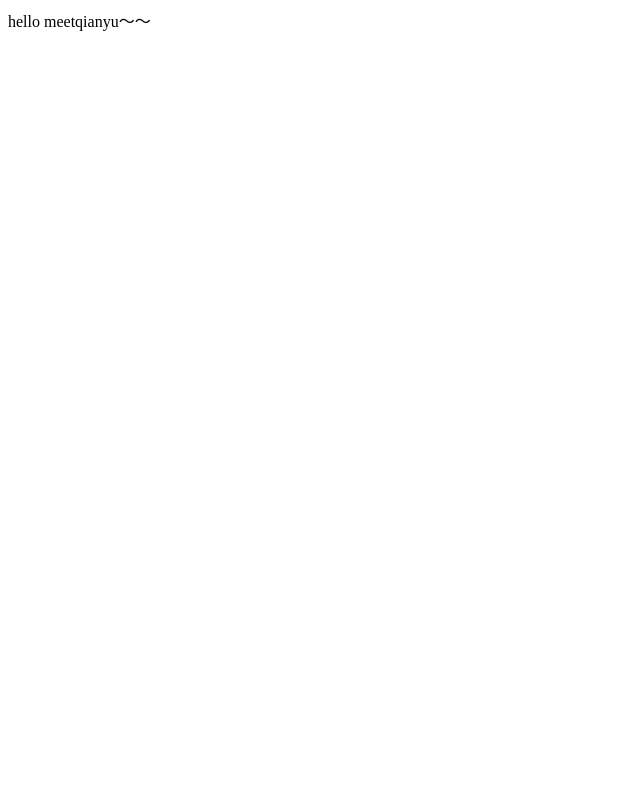
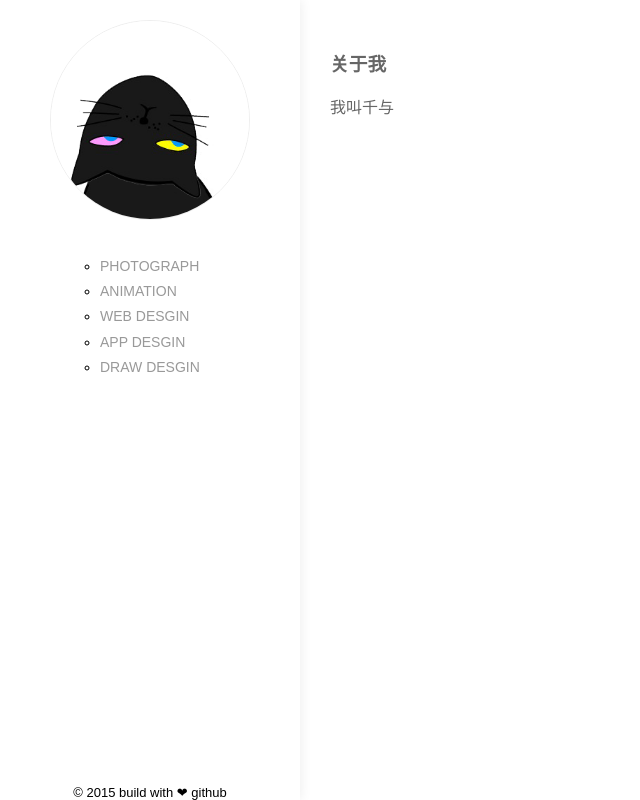
Before and after one commit to meetqianyu/meetqianyu.github.io, a plain HTML site: page index.html in a window 1280 px wide. Shown: the whole page, without its empty margins (0-640 px from the left). Drawn offline with Linux system fonts and the light colour scheme.

Commit message:
no message

```diff
--- a/index.html
+++ b/index.html
@@ -1 +1,30 @@
-hello meetqianyu～～
+<!DOCTYPE html>
+<html>
+<head>
+  <meta charset="UTF-8">
+  <title>千与</title>
+  <link rel="stylesheet" href="./style/index.css">
+</head>
+<body>
+  <div class="nav-body">
+    <a href="" class="avatar">
+      <img src="./avatar-head.png" alt="" class="avatar-head">
+      <img src="./avatar-body.png" alt="" class="avatar-body">
+    </a>
+    <ul class="links">
+      <li><a href="./photograph">photograph</a></li>
+      <li><a href="./animation">animation</a></li>
+      <li><a href="./webdesgin">web desgin</a></li>
+      <li><a href="./appdesgin">app desgin</a></li>
+      <li><a href="./draw">draw desgin</a></li>
+    </ul>
+    <div class="footer">&copy; 2015 build with ❤ github</div>
+  </div>
+  <div class="container">
+    <div class="index">
+      <h3>关于我</h3>
+      <p>我叫千与</p>
+    </div>
+  </div>
+</body>
+</html>
--- /dev/null
+++ b/style/index.css
@@ -0,0 +1,83 @@
+* {
+  font-family: 'Arial','Helvetica';
+}
+html,body {
+  margin: 0;
+  padding: 0;
+}
+.nav-body {
+  width: 300px;
+  position: fixed;
+  top: 0;
+  bottom: 0;
+  box-shadow: 1px 0px 11px 0px #eee;
+  text-align: center;
+  padding: 20px;
+  box-sizing: border-box;
+}
+
+.footer {
+  position: absolute;
+  bottom: 0;
+  right: 0;
+  left: 0;
+  text-align: center;
+  font-size: 13px;
+}
+.links {
+  text-align: left;
+  list-style-type: circle;
+  font-size: 14px;
+  text-transform: uppercase;
+  margin-top: 30px;
+  padding-left: 80px;
+  line-height: 1.8em;
+}
+.links a {
+  text-decoration: none;
+  color: #999;
+}
+.links a:hover {
+  color: #333;
+}
+.container {
+  margin-left: 300px;
+  padding: 30px;
+  color: #666;
+}
+.avatar {
+  display: inline-block;
+  border-radius: 50%;
+  width: 200px;
+  height: 200px;
+  border: 1px solid #eee;
+  overflow: hidden;
+  transition: all .5s;
+  box-sizing: border-box;
+  position: relative;
+}
+.avatar-head,
+.avatar-body {
+  position: absolute;
+  left: 0;
+  right: 0;
+  top: 0;
+  bottom: 0;
+}
+.avatar-head {
+  z-index: 5;
+  transition: all .5s;
+}
+.avatar:hover .avatar-head {
+  transform: rotate(180deg);
+  transform-origin: 46%;
+}
+.avatar:hover {
+  box-shadow: 0 0 10px 1px #ddd;
+  border-color: #e1e1e1;
+
+}
+.avatar img {
+  width: 100%;
+  height: auto;
+}
```
Also changed, not shown: avatar-body.png (added), avatar-head.png (added), avatar.jpg (added).
